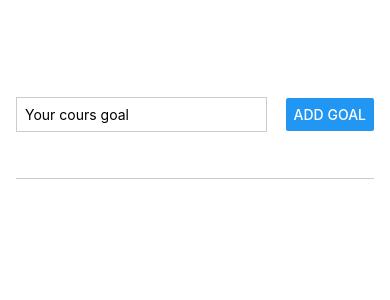
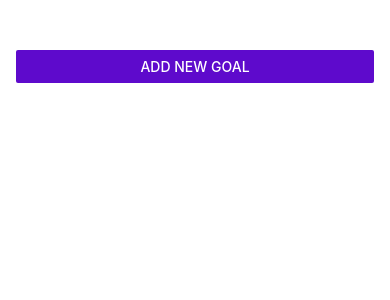
Before and after one commit to AndreaFourel/MaxReactNativeTuto, a React Native app: screen / in a window 390 px wide. Shown: the top 300 px of the page. Built offline with nearby package versions, Linux system fonts and the light colour scheme.

Commit message:
add Modal and handle opening/closing modal

```diff
--- a/App.js
+++ b/App.js
@@ -1,17 +1,27 @@
 import { useState } from 'react';
-import { StyleSheet, View, FlatList} from 'react-native';
+import { StyleSheet, View, FlatList, Button} from 'react-native';
 import GoalItem from './components/GoalItem';
 import GoalInput from './components/GoalInput';
 
 export default function App() {
 
+  const [modalIsvisible, setModalIsVisible] = useState(false);
   const [courseGoals, setCourseGoals] = useState([]);
+
+  function startAddGoalHandler() {
+    setModalIsVisible(true);
+  }
+
+  function endAddGoalHandler() {
+    setModalIsVisible(false);
+  }
 
   function addGoalHandler(enteredGoalText){
     setCourseGoals((currentCourseGoals)=>[
       ...currentCourseGoals,
       {text: enteredGoalText, id: Math.random().toString()}
     ]);
+    endAddGoalHandler();
   };
 
   function deleteGoalHandler(id) {
@@ -22,7 +32,12 @@
 
   return (
     <View style={styles.appContainer}>
-      <GoalInput onAddGoal={addGoalHandler}/>
+      <Button title='Add New Goal' color='#5e0acc' onPress={startAddGoalHandler}/>
+      <GoalInput
+        visible={modalIsvisible}
+        onAddGoal={addGoalHandler}
+        onCancel={endAddGoalHandler}
+      />
       <View style={styles.goalsContainer}>
         <FlatList
           data={courseGoals}
--- a/components/GoalInput.js
+++ b/components/GoalInput.js
@@ -1,4 +1,4 @@
-import { StyleSheet, View, Button, TextInput } from "react-native";
+import { StyleSheet, View, Button, TextInput, Modal } from "react-native";
 import { useState } from 'react';
 
 function GoalInput(props){
@@ -15,6 +15,7 @@
   }
 
   return(
+    <Modal visible={props.visible} animationType="slide">
       <View style={styles.inputContainer}>
         <TextInput
           style={styles.textInput}
@@ -22,11 +23,22 @@
           onChangeText={goalInputHandler}
           value={enteredGoalText}
         />
+        <View style={styles.buttonContainer}>
+          <View style={styles.button}>
             <Button
              title='Add goal'
               onPress={addGoalHandler}
             />
           </View>
+          <View style={styles.button}>
+            <Button
+              title="Cancel"
+              onPress={props.onCancel}
+            />
+          </View>
+        </View>
+      </View>
+    </Modal>
   );
 }
 
@@ -35,18 +47,25 @@
 const styles = StyleSheet.create({
   inputContainer: {
     flex: 1,
-    justifyContent: 'space-between',
-    flexDirection: 'row',
+    justifyContent: 'center',
     alignItems: 'center',
     marginBottom: 24,
     borderBottomWidth: 1,
-    borderBottomColor: '#cccccc'
+    borderBottomColor: '#cccccc',
+    padding: 16
+  },
+  buttonContainer: {
+    flexDirection: 'row',
+    marginTop: 16
   },
   textInput: {
     borderWidth: 1,
     borderColor: '#cccccc',
-    width: '70%',
-    marginRight: 8,
+    width: '100%',
     padding: 8
   },
+  button:{
+    width: 100,
+    marginHorizontal: 8
+  }
 })
```
Lines whose indentation alone changed are shown as unchanged.
